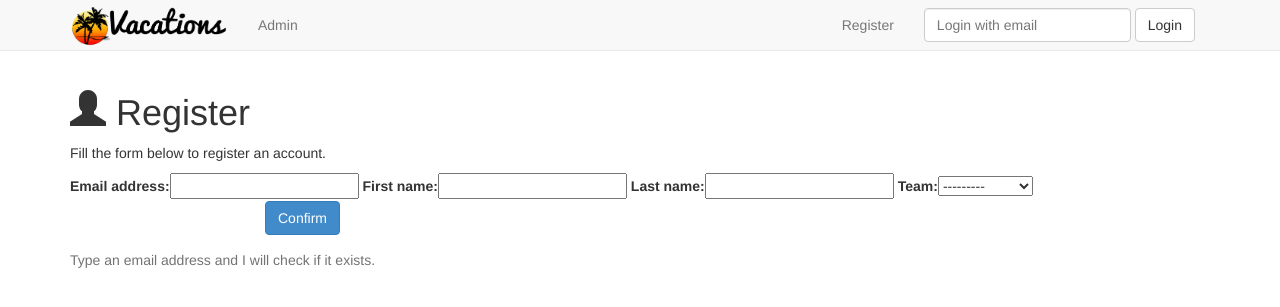
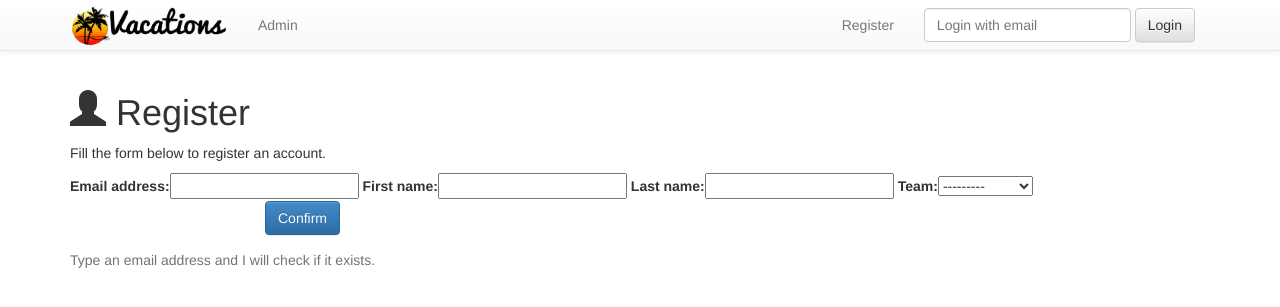
Before and after one commit to karek/Vacations-app, a Django app: page /register/ in a window 1280 px wide. Shown: the top 307 px of the page. Run offline with Django 3.2, Linux system fonts and the light colour scheme; data comes from the database, SQL or seed files in the repository; data that the repository does not hold is empty; some libraries are stand-ins or nearby versions.

Commit message:
Use bootstrap-theme in the application

```diff
--- a/planner/templates/planner/base.html
+++ b/planner/templates/planner/base.html
@@ -9,6 +9,7 @@
     <link rel="stylesheet" type="text/css" href="{% static 'planner/css/bootstrap.min.css' %}"/>
     <link rel="stylesheet" type="text/css" href="{% static 'planner/css/bootstrap-switch.min.css' %}"/>
     <link rel="stylesheet" type="text/css" href="{% static 'planner/css/bootstrap-select.min.css' %}"/>
+    <link rel="stylesheet" type="text/css" href="{% static 'planner/css/bootstrap-theme.min.css' %}"/>
     <link rel="stylesheet" type="text/css" href="{% static 'planner/css/planner.css' %}"/>
     <link rel="stylesheet" type="text/css" href="{% static 'planner/css/typeahead.css' %}"/>
     <link rel='stylesheet' type="text/css" href="{% static 'planner/css/fullcalendar.css' %}"/>
```
